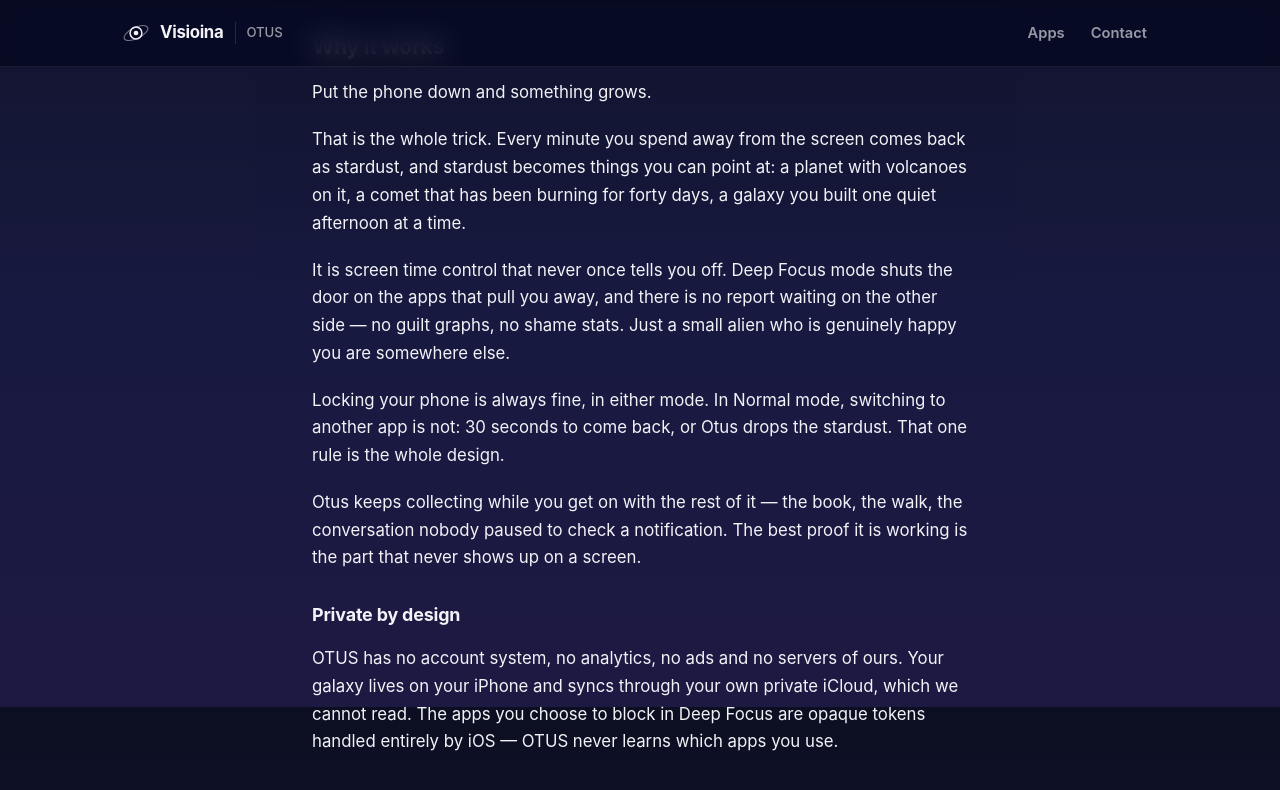
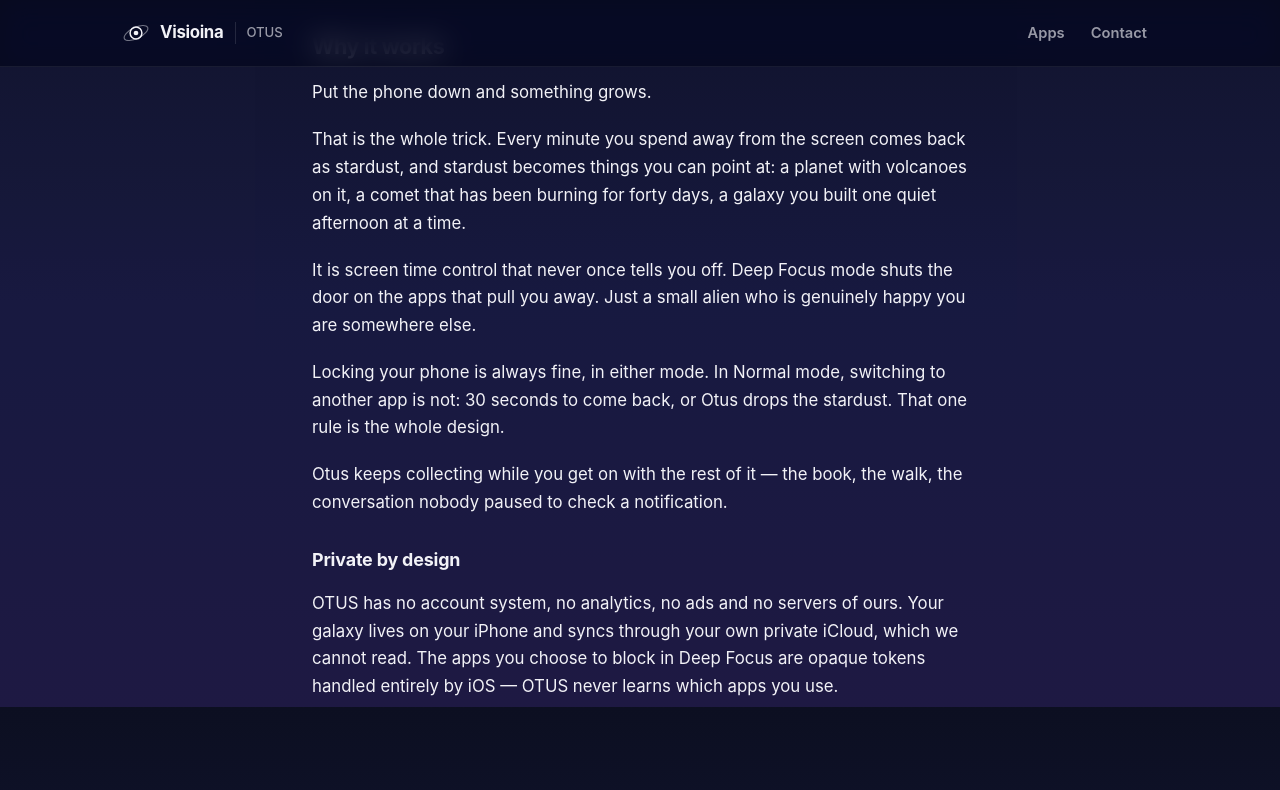
Before and after one commit to selinahti/visioinawebsite, a Jekyll site: the page built from _apps/otus/index.md, in a window 1280 px wide and 900 px high, scrolled down 1993 px. Shown: the top 790 px of the window. Built offline with Jekyll 4.4.1, drawn with Linux system fonts in a browser that asks for light colours.

Commit message:
Trim two endings that were saying it twice
"There is no report waiting — no guilt graphs, no shame stats" was the same
point the sentence before it already made, and better. The closer went the
same way: the walk and the uninterrupted conversation ARE the part that
never shows up on a screen, so saying so afterwards explained the joke.

Co-Authored-By: Claude Opus 5 <noreply@anthropic.com>

```diff
--- a/_apps/otus/index.md
+++ b/_apps/otus/index.md
@@ -124,17 +124,15 @@ volcanoes on it, a comet that has been burning for forty days, a galaxy you
 built one quiet afternoon at a time.
 
 It is screen time control that never once tells you off. Deep Focus mode shuts
-the door on the apps that pull you away, and there is no report waiting on the
-other side — no guilt graphs, no shame stats. Just a small alien who is
-genuinely happy you are somewhere else.
+the door on the apps that pull you away. Just a small alien who is genuinely
+happy you are somewhere else.
 
 Locking your phone is always fine, in either mode. In Normal mode, switching
 to another app is not: 30 seconds to come back, or Otus drops the stardust.
 That one rule is the whole design.
 
 Otus keeps collecting while you get on with the rest of it — the book, the
-walk, the conversation nobody paused to check a notification. The best proof
-it is working is the part that never shows up on a screen.
+walk, the conversation nobody paused to check a notification.
 
 ### Private by design
 
```
